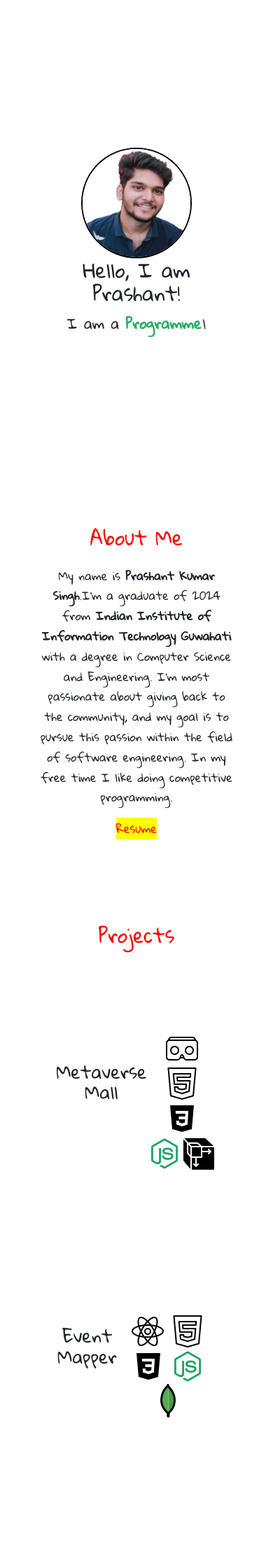
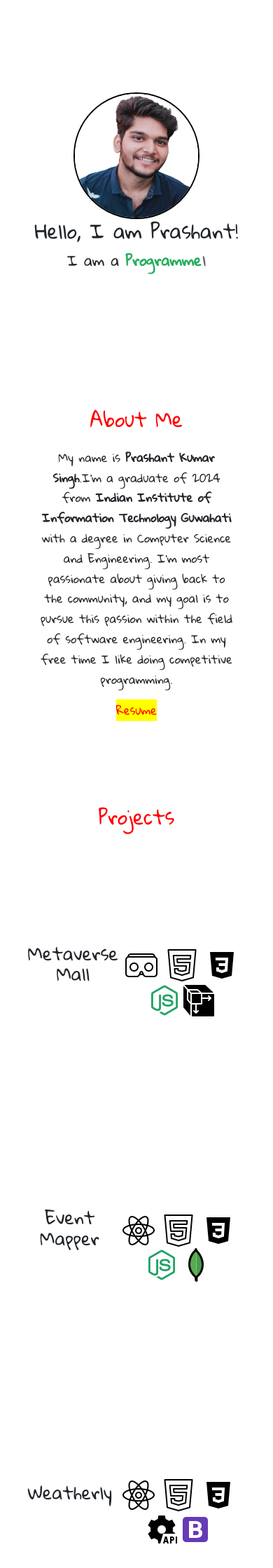
Before and after one commit to prashantpks/portfolio, a PHP site: page / in a window 390 px wide; the page is wider, and only the part inside the window is pictured. Shown: the top 2240 px of that part at 70% size. Run offline with PHP 8.4, Linux system fonts and the light colour scheme; some libraries are stand-ins or nearby versions.

Commit message:
added responsive feature

```diff
--- a/index.html
+++ b/index.html
@@ -43,8 +43,8 @@
       <h1>
         Projects
       </h1>
-      <div class="row">
-        <div class="col-12 col-md-4 ">
+      <div class="row proj">
+        <div class="col-cd-12 col-md-3 p-0 m-0 m-md-3">
           <wired-card elevation="2" class="pro-card">
             <h2 class="mb-5">Metaverse Mall</h2>
             <wired-divider></wired-divider>
@@ -54,7 +54,7 @@
             <wired-button class="button" elevation="2"><a href="#"><img src="./assets/github.png" /> </a></wired-button>
           </wired-card>
         </div>
-        <div class="col-12 col-md-4">
+        <div class="col-cd-12 col-md-3 p-0 m-0 m-md-3">
           <wired-card elevation="2" class="pro-card">
             <h2 class="mb-5">Event Mapper</h2>
             <wired-divider></wired-divider>
@@ -64,7 +64,7 @@
             <wired-button class="button" elevation="2"><a href="#"><img src="./assets/github.png" /> </a></wired-button>
           </wired-card>
         </div>
-        <div class="col-12 col-md-4">
+        <div class="col-cd-12 col-md-3 p-0 m-0 m-md-3">
           <wired-card elevation="2" class="pro-card">
             <h2 class="mb-5">Weatherly</h2>
             <wired-divider></wired-divider>
--- a/styles.css
+++ b/styles.css
@@ -15,13 +15,15 @@ body {
     border-radius: 50%;
     border: 2px solid black;
   }
-  wired-card {
+  .hero {
     max-width: 80%;
     margin: 0 auto;
     padding: 20px;
-    display: block;
+    /* display: block; */
     height:80vh;
-
+    display:flex;
+    justify-content: center;
+    align-items: center;
   }
 
 
@@ -32,7 +34,9 @@ body {
   .pro-card{
     height:40vh;
     margin-top: 40px;
-    padding: 0;
+    /* margin-left: 0px; */
+    padding: 0px;
+    width: 100%;
     display: flex;
     justify-content: center;
     align-items: center;
@@ -72,12 +76,13 @@ body {
     color:red;
   }
 
-
-  .hero{
-    display:flex;
-    justify-content: center;
+  .proj{
+    display: flex;
+    justify-content: space-between;
     align-items: center;
   }
+
+
   .hero p{
     font-size: 20px;
   }
@@ -101,3 +106,15 @@ body {
     width: 200px;
     font-family: inherit;
   }
+
+  @media only screen and (max-width: 768px) {
+    /* For mobile phones: */
+    [class*="col-cd-"] {
+      width: 100%;
+    }
+
+    .hero{
+      max-width: 95%;
+      height:60vh;
+    }
+  }
```
